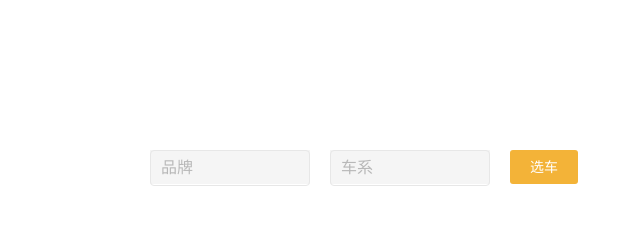
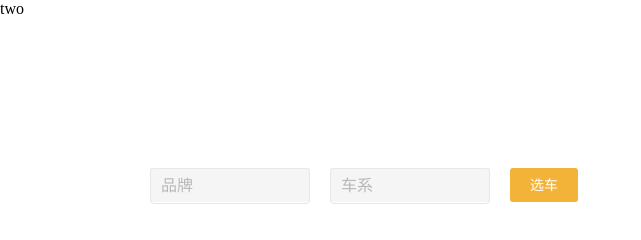
Before and after one commit to Dragon-Chinese/4-9write, a plain HTML site: page index.html in a window 1280 px wide. Shown: the whole page, without its empty margins (0-641 px from the left). Drawn offline with Linux system fonts and the light colour scheme.

Commit message:
第二次修改

```diff
--- a/index.html
+++ b/index.html
@@ -6,6 +6,7 @@
 	<link rel="stylesheet" href="css/style.css">
 </head>
 <body>
+<div>two</div>
 	<div class="crumbs-r">
 	   <div class="analog-select brand" data-flag = "1" data-branId="2">
 	   <div class="analog-select-text" id="analog-select"><p>品牌</p></div>
```
